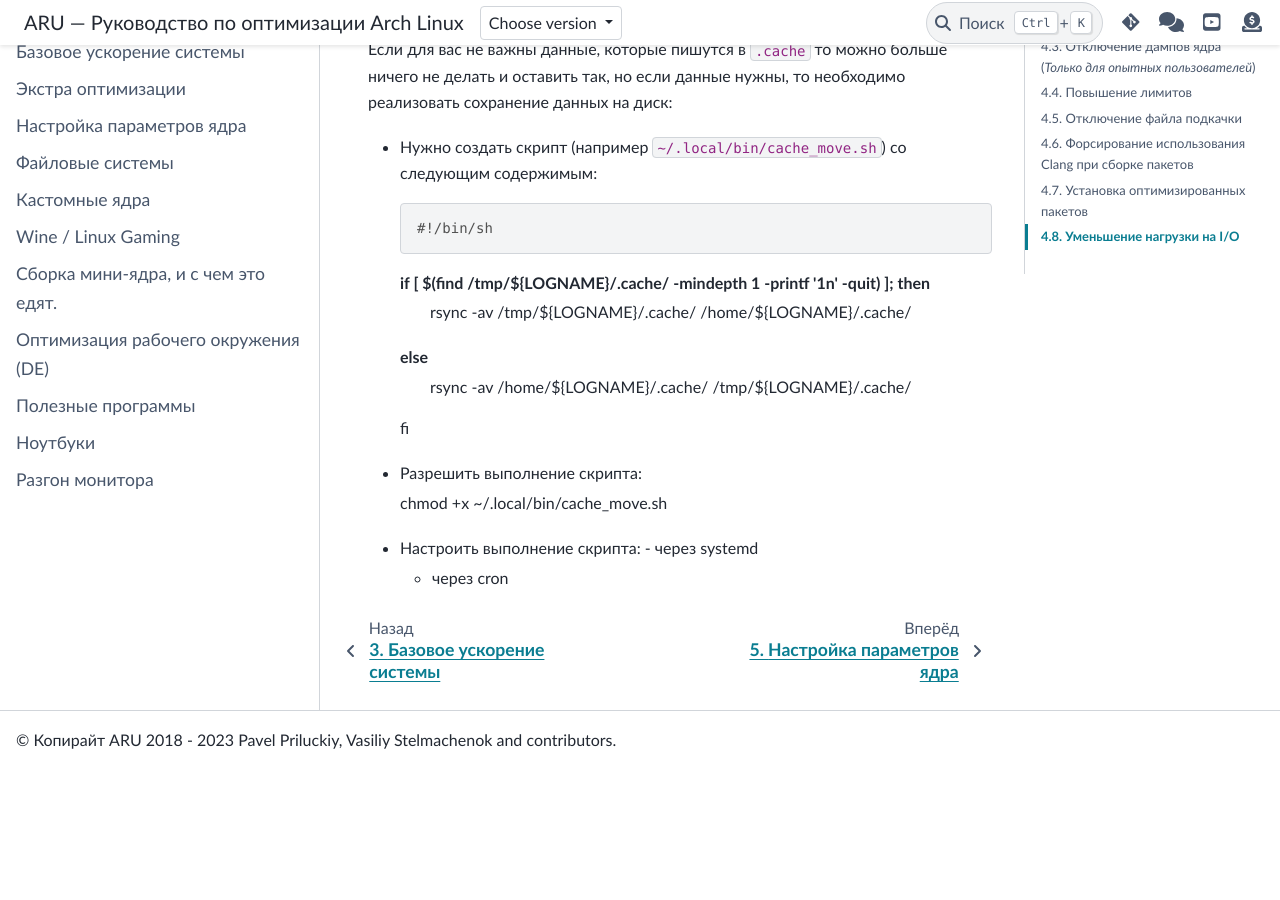
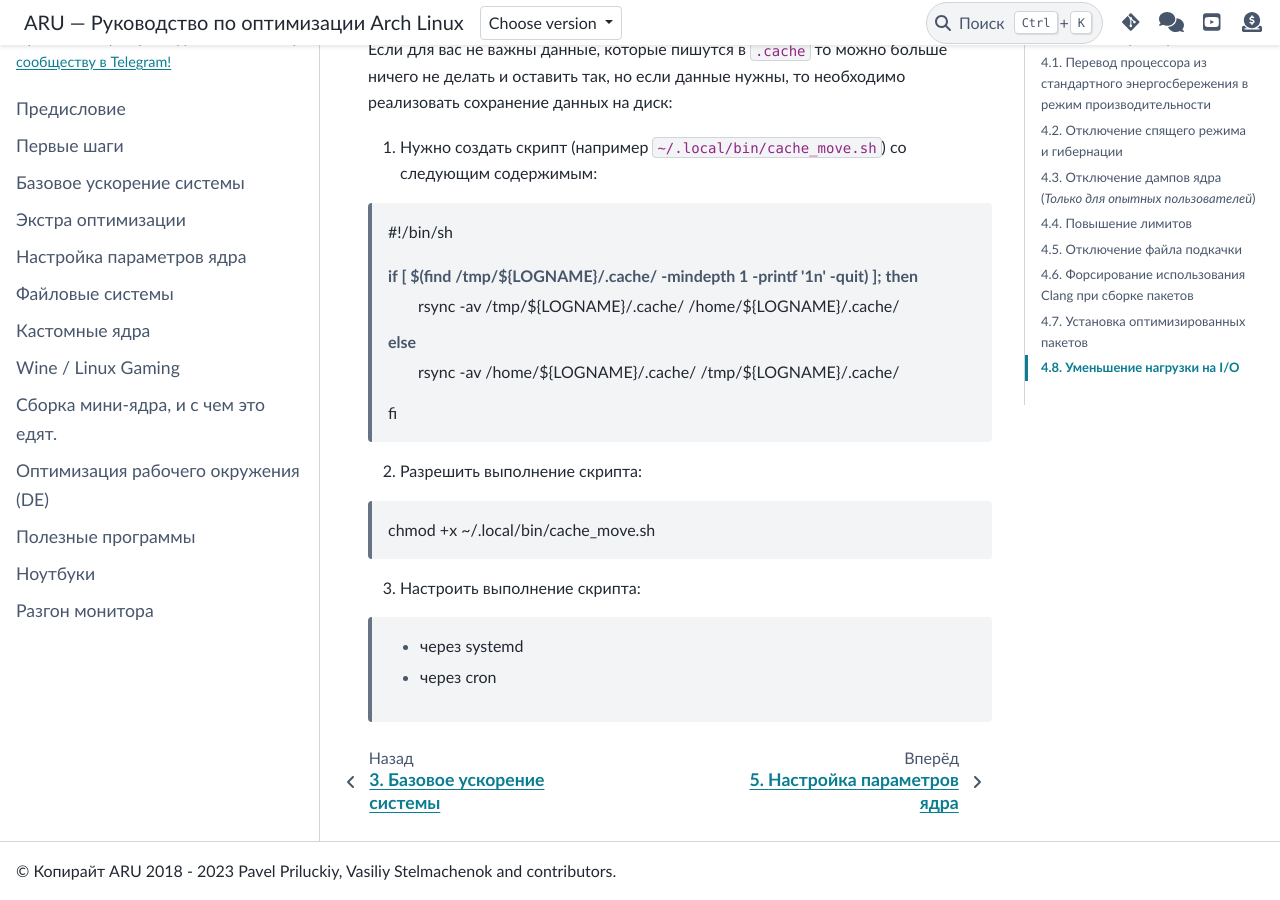
Before and after one commit to ventureoo/ARU, a Sphinx documentation site: the page built from docs/source/extra-optimizations.rst, in a window 1280 px wide and 900 px high, scrolled down 11209 px. Built offline with Sphinx 7.4.7 and the PyData theme 0.15.4, drawn with Linux system fonts in a browser that asks for light colours; before the commit the page ends 11979 px from its top, so only the background shows below that; part of the change alters nothing that is shown.

```diff
--- a/docs/source/extra-optimizations.rst
+++ b/docs/source/extra-optimizations.rst
@@ -467,7 +467,7 @@ x86_64_v2, так и для x86_64_v3. **Главное не перепутае
 
 Если для вас не важны данные, которые пишутся в ``.cache`` то можно больше ничего не делать и оставить так, но если данные нужны, то необходимо реализовать сохранение данных на диск:
 
-- Нужно создать скрипт (например ``~/.local/bin/cache_move.sh``) со следующим содержимым::
+1) Нужно создать скрипт (например ``~/.local/bin/cache_move.sh``) со следующим содержимым::
 
   #!/bin/sh
 
@@ -477,11 +477,11 @@ x86_64_v2, так и для x86_64_v3. **Главное не перепутае
     rsync -av /home/${LOGNAME}/.cache/ /tmp/${LOGNAME}/.cache/
   fi
 
-- Разрешить выполнение скрипта::
+2) Разрешить выполнение скрипта::
 
   chmod +x ~/.local/bin/cache_move.sh
 
-- Настроить выполнение скрипта:
+3) Настроить выполнение скрипта:
   - через systemd
 
   - через cron
```
